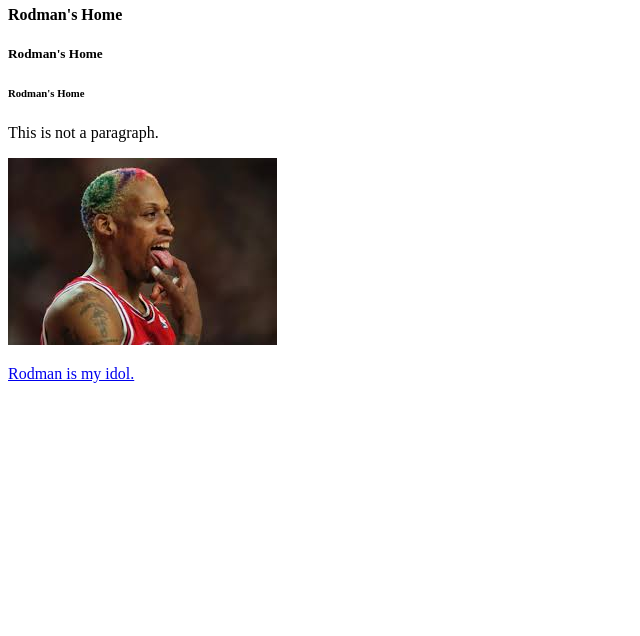
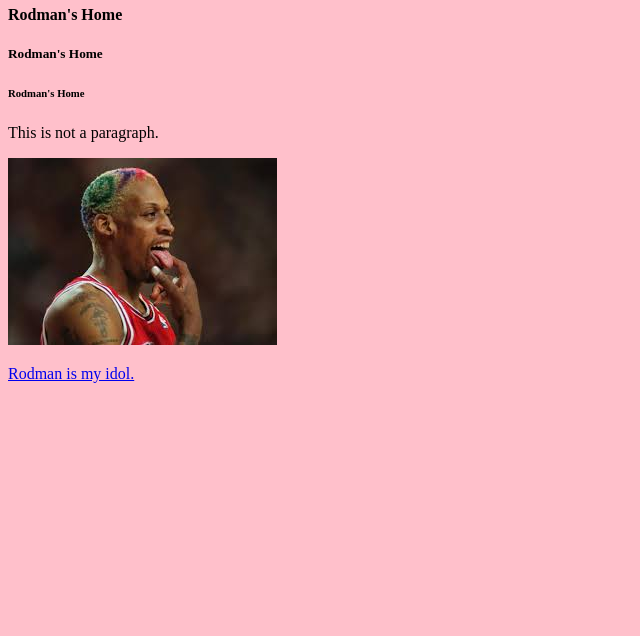
Before and after one commit to Rodman1091/Rodman1091.github.io, a plain HTML site: page lesson1.html in a window 1280 px wide. Shown: the part 164-800 px from the top of the page, without its empty margins (0-640 px from the left). Drawn offline with Linux system fonts and the light colour scheme.

Commit message:
pushmeeeeeeeeeeeeeeeeeee

```diff
--- a/lesson1.html
+++ b/lesson1.html
@@ -4,7 +4,7 @@
         <title>Rodman's Home</title>
 
     </head>
-    <body>
+    <body  style="background: pink;">
 <div>
     <h1>Rodman's Home</h1>
     <h2>Rodman's Home</h2>
```
